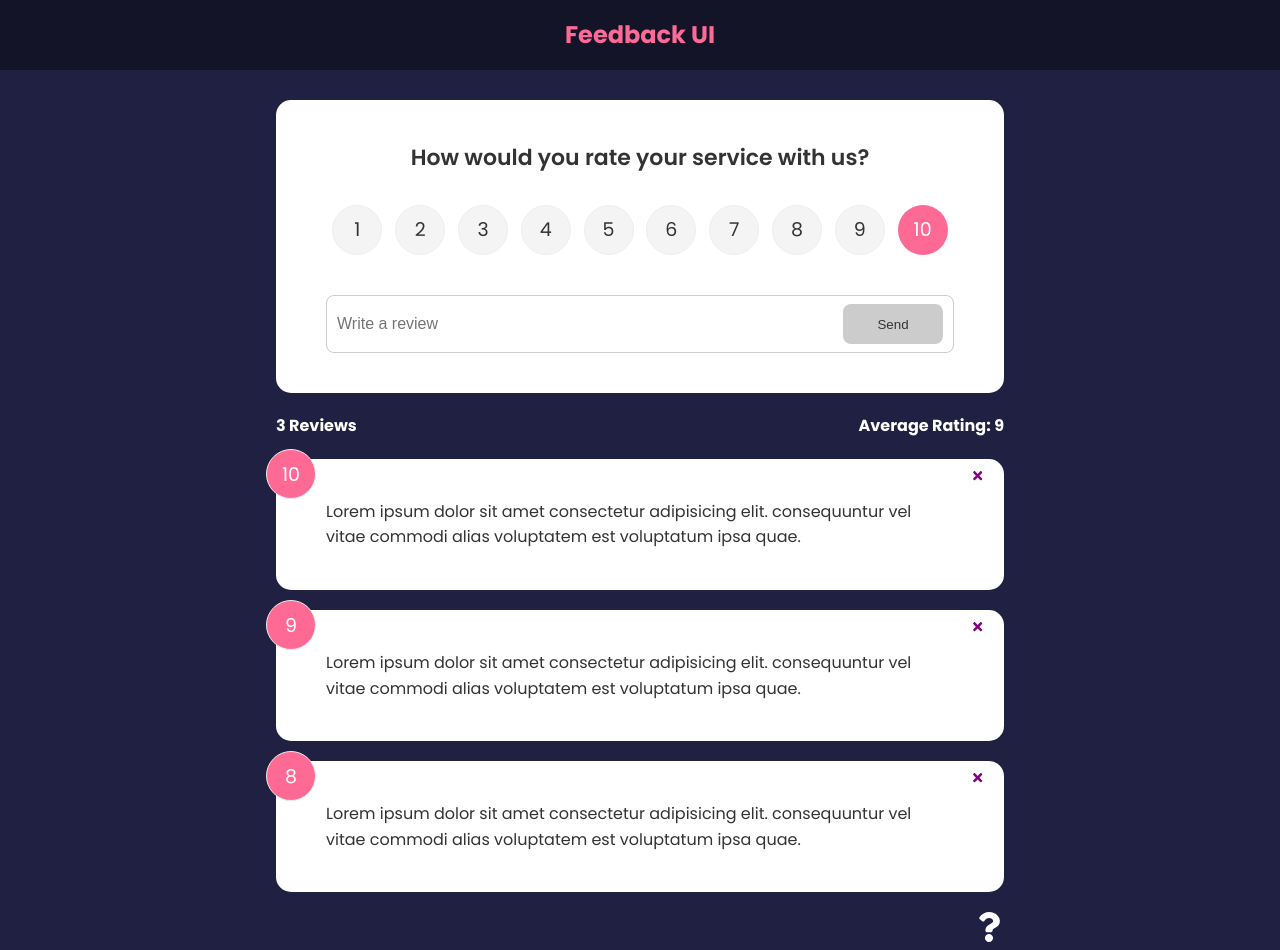
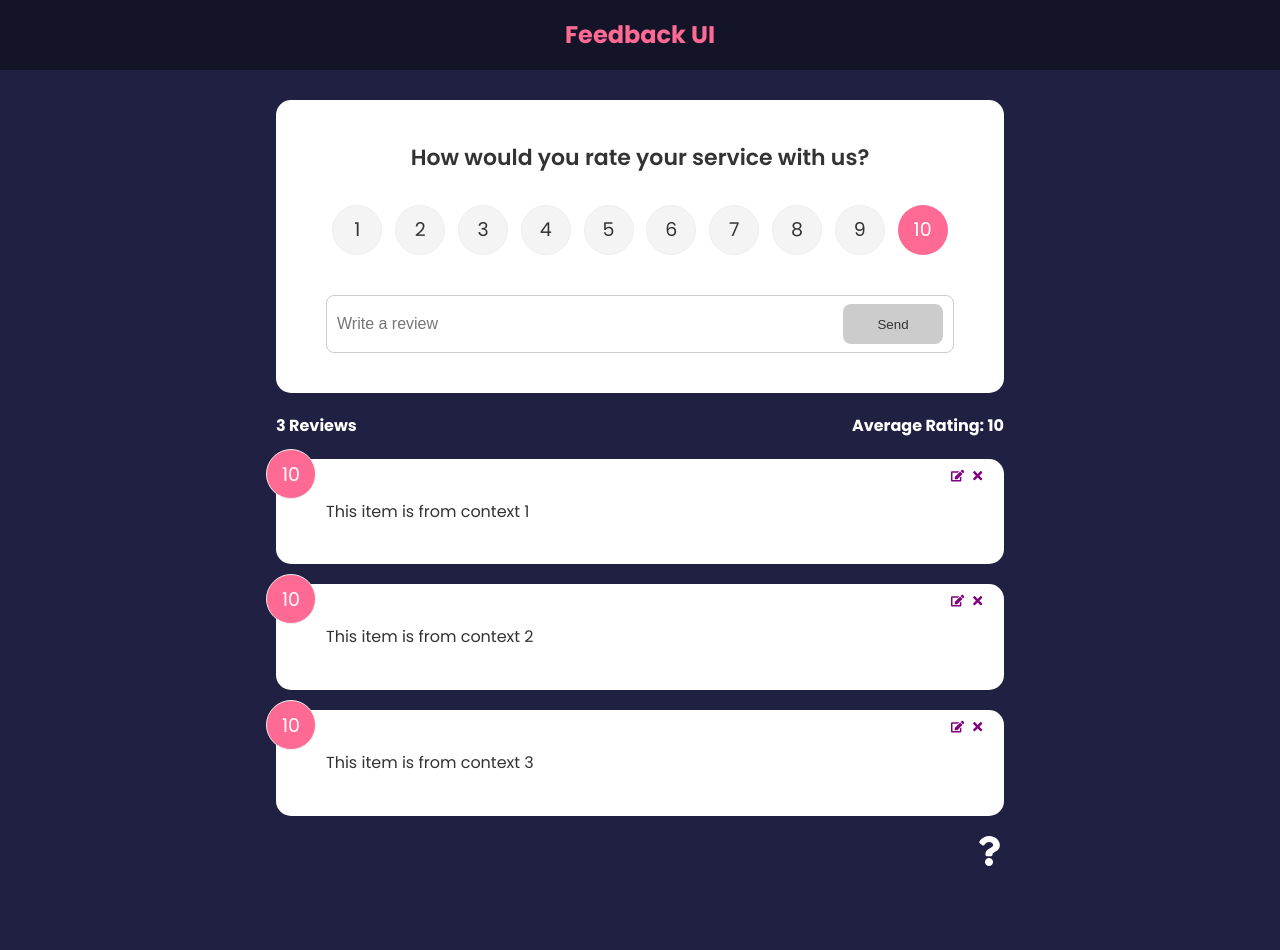
Before and after one commit to webdevangelie/feedback_app, a React (Create React App) app: page / in a window 1280 px wide. After the commit the page ends 873 px from the top, so only its background shows below. Built offline with nearby package versions, Linux system fonts and the light colour scheme.

Commit message:
implement useContext and Context API

```diff
--- a/src/App.js
+++ b/src/App.js
@@ -1,30 +1,15 @@
-import { v4 as uuidv4 } from "uuid"
 import { BrowserRouter as Router, Route, Routes } from "react-router-dom"
-import React, { useState } from "react"
 import Header from "./components/Header"
 import FeedbackList from "./components/FeedbackList"
-import FeedbackData from "./data/FeedbackData"
 import FeedbackStats from "./components/FeedbackStats"
 import FeedbackForm from "./components/FeedbackForm"
 import AboutPage from "./pages/AboutPage"
+import { FeedbackProvider } from "./components/context/FeedbackContext"
 import AboutIconLink from "./components/AboutIconLink"
 
 function App() {
-  const [feedback, setFeedback] = useState(FeedbackData)
-
-  const deleteFeedback = (id) => {
-    if (window.confirm("Are you sure you want to delete?")) {
-      setFeedback(feedback.filter((item) => item.id !== id))
-    }
-  }
-
-  const addFeedback = (newFeedback) => {
-    newFeedback.id = uuidv4()
-    console.log(newFeedback)
-    setFeedback([newFeedback, ...feedback])
-  }
-
   return (
+    <FeedbackProvider>
       <Router>
         <Header />
         <div className="container">
@@ -33,12 +18,9 @@
               path="/"
               element={
                 <>
-                <FeedbackForm handleAdd={addFeedback} />
-                <FeedbackStats feedback={feedback} />
-                <FeedbackList
-                  feedback={feedback}
-                  handleDelete={deleteFeedback}
-                />
+                  <FeedbackForm />
+                  <FeedbackStats />
+                  <FeedbackList />
                 </>
               }
             ></Route>
@@ -49,6 +31,7 @@
           <AboutIconLink />
         </div>
       </Router>
+    </FeedbackProvider>
   )
 }
 
--- a/src/components/FeedbackForm.jsx
+++ b/src/components/FeedbackForm.jsx
@@ -1,13 +1,16 @@
-import React, { useState } from "react"
+import { useState, useContext } from "react"
 import Card from "./shared/Card"
 import Button from "./shared/Button"
 import RatingSelect from "./RatingSelect"
+import FeedbackContext from "./context/FeedbackContext"
 
-function FeedbackForm({ handleAdd }) {
+function FeedbackForm() {
   const [text, setText] = useState("")
   const [rating, setRating] = useState(10)
   const [btnDisabled, setBtnDisabled] = useState(true)
   const [message, setMessage] = useState("")
+
+  const { addFeedback } = useContext(FeedbackContext)
 
   const handleTextChange = (e) => {
     if (text === "") {
@@ -31,7 +34,7 @@
         rating,
       }
 
-      handleAdd(newFeedback)
+      addFeedback(newFeedback)
       setText("")
     }
   }
--- a/src/components/FeedbackItem.jsx
+++ b/src/components/FeedbackItem.jsx
@@ -1,16 +1,22 @@
-import React from "react"
-import { FaTimes } from "react-icons/fa"
+import { useContext } from "react"
+import { FaTimes, FaEdit } from "react-icons/fa"
 import PropTypes from "prop-types"
 import Card from "./shared/Card"
+import FeedbackContext from "./context/FeedbackContext"
 
-function FeedbackItem({ item, handleDelete }) {
+function FeedbackItem({ item }) {
+  const { deleteFeedback, editFeedback } = useContext(FeedbackContext)
+
   const { rating, text } = item
 
   return (
     <Card>
       <div className="num-display">{rating}</div>
-      <button onClick={() => handleDelete(item.id)} className="close">
+      <button onClick={() => deleteFeedback(item.id)} className="close">
         <FaTimes color="purple" />
+      </button>
+      <button onclick={() => editFeedback(item)} className="edit">
+        <FaEdit color="purple" />
       </button>
       <div className="text-display">{text}</div>
     </Card>
--- a/src/components/FeedbackList.jsx
+++ b/src/components/FeedbackList.jsx
@@ -1,9 +1,11 @@
 import { motion, AnimatePresence } from "framer-motion"
-import React from "react"
+import { useContext } from "react"
 import FeedbackItem from "./FeedbackItem"
-import PropTypes from "prop-types"
+import FeedbackContext from "./context/FeedbackContext"
 
-function FeedbackList({ feedback, handleDelete }) {
+function FeedbackList() {
+  const { feedback } = useContext(FeedbackContext)
+
   if (!feedback || feedback.length === 0) {
     return <p>No feedback yet</p>
   }
@@ -18,11 +20,7 @@
             animate={{ opacity: 1 }}
             exit={{ opacity: 0 }}
           >
-            <FeedbackItem
-              key={item.id}
-              item={item}
-              handleDelete={handleDelete}
-            />
+            <FeedbackItem key={item.id} item={item} />
           </motion.div>
         ))}
       </AnimatePresence>
@@ -38,14 +36,4 @@
   // )
 }
 
-FeedbackList.propTyes = {
-  feedback: PropTypes.arrayOf(
-    PropTypes.shape({
-      id: PropTypes.number.isRequired,
-      text: PropTypes.string.isRequired,
-      rating: PropTypes.number.isRequired,
-    })
-  ),
-}
-
 export default FeedbackList
--- a/src/components/FeedbackStats.jsx
+++ b/src/components/FeedbackStats.jsx
@@ -1,7 +1,9 @@
-import React from "react"
-import PropTypes from "prop-types"
+import { useContext } from "react"
+import FeedbackContext from "./context/FeedbackContext"
 
-function FeedbackStats({ feedback }) {
+function FeedbackStats() {
+  const { feedback } = useContext(FeedbackContext)
+
   // Calculate ratings avg
   let average =
     feedback.reduce((acc, curr) => {
@@ -18,8 +20,4 @@
   )
 }
 
-FeedbackStats.propTypes = {
-  feedback: PropTypes.array.isRequired,
-}
-
 export default FeedbackStats
--- /dev/null
+++ b/src/components/context/FeedbackContext.js
@@ -0,0 +1,67 @@
+import { v4 as uuidv4 } from "uuid"
+import { createContext, useState } from "react"
+
+const FeedbackContext = createContext()
+
+export const FeedbackProvider = ({ children }) => {
+  const [feedback, setFeedback] = useState([
+    {
+      id: 1,
+      text: "This item is from context 1",
+      rating: 10,
+    },
+    {
+      id: 3,
+      text: "This item is from context 2",
+      rating: 10,
+    },
+    {
+      id: 3,
+      text: "This item is from context 3",
+      rating: 10,
+    },
+  ])
+
+  const [feedbackEdit, setFeedbackEdit] = useState({
+    item: {},
+    edit: false,
+  })
+
+  // Add feedback
+  const addFeedback = (newFeedback) => {
+    newFeedback.id = uuidv4()
+    console.log(newFeedback)
+    setFeedback([newFeedback, ...feedback])
+  }
+
+  // Delete feedback
+  const deleteFeedback = (id) => {
+    if (window.confirm("Are you sure you want to delete?")) {
+      setFeedback(feedback.filter((item) => item.id !== id))
+    }
+  }
+
+  // Set item to be updated
+  const editFeedback = (item) => {
+    setFeedbackEdit({
+      item,
+      edit: true,
+    })
+  }
+
+  return (
+    <FeedbackContext.Provider
+      value={{
+        feedback,
+        deleteFeedback,
+        addFeedback,
+        editFeedback,
+        feedbackEdit,
+      }}
+    >
+      {children}
+    </FeedbackContext.Provider>
+  )
+}
+
+export default FeedbackContext
```
Lines whose indentation alone changed are shown as unchanged.
